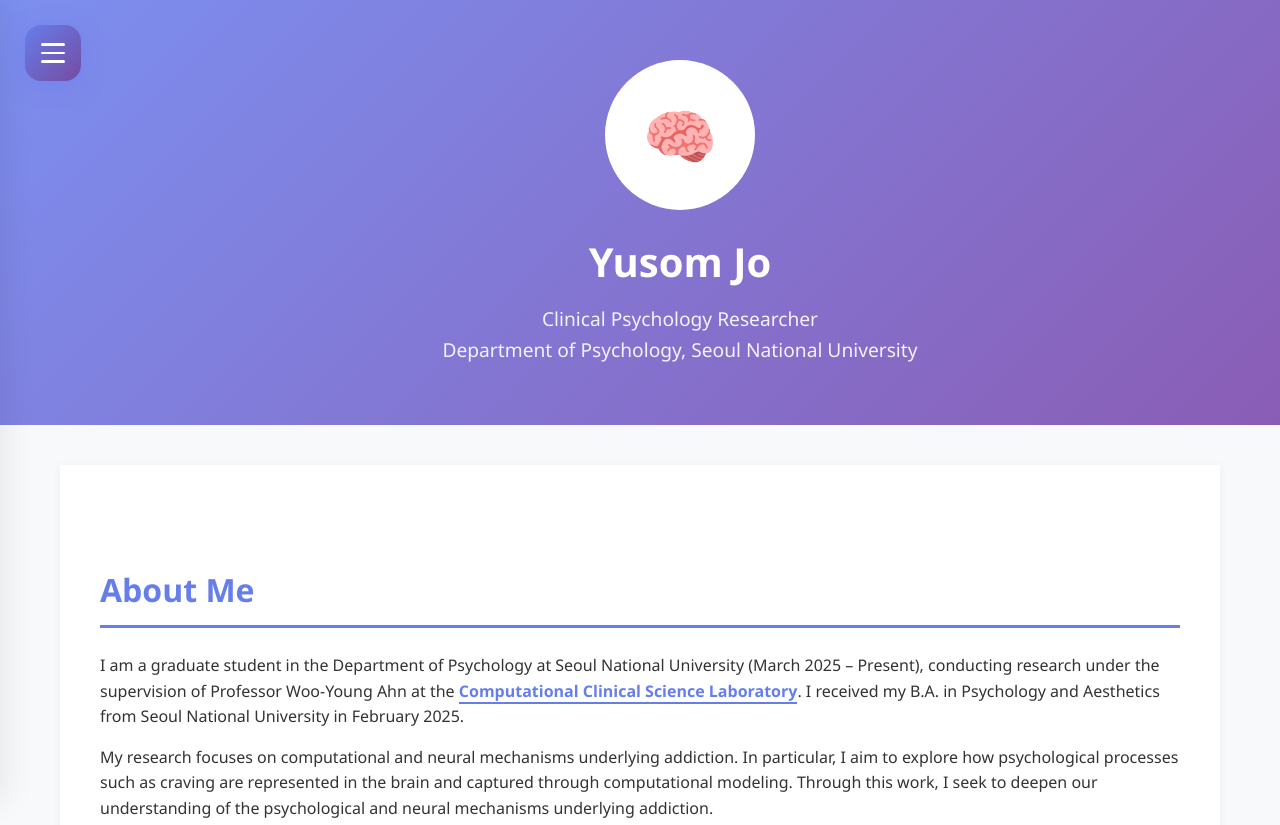
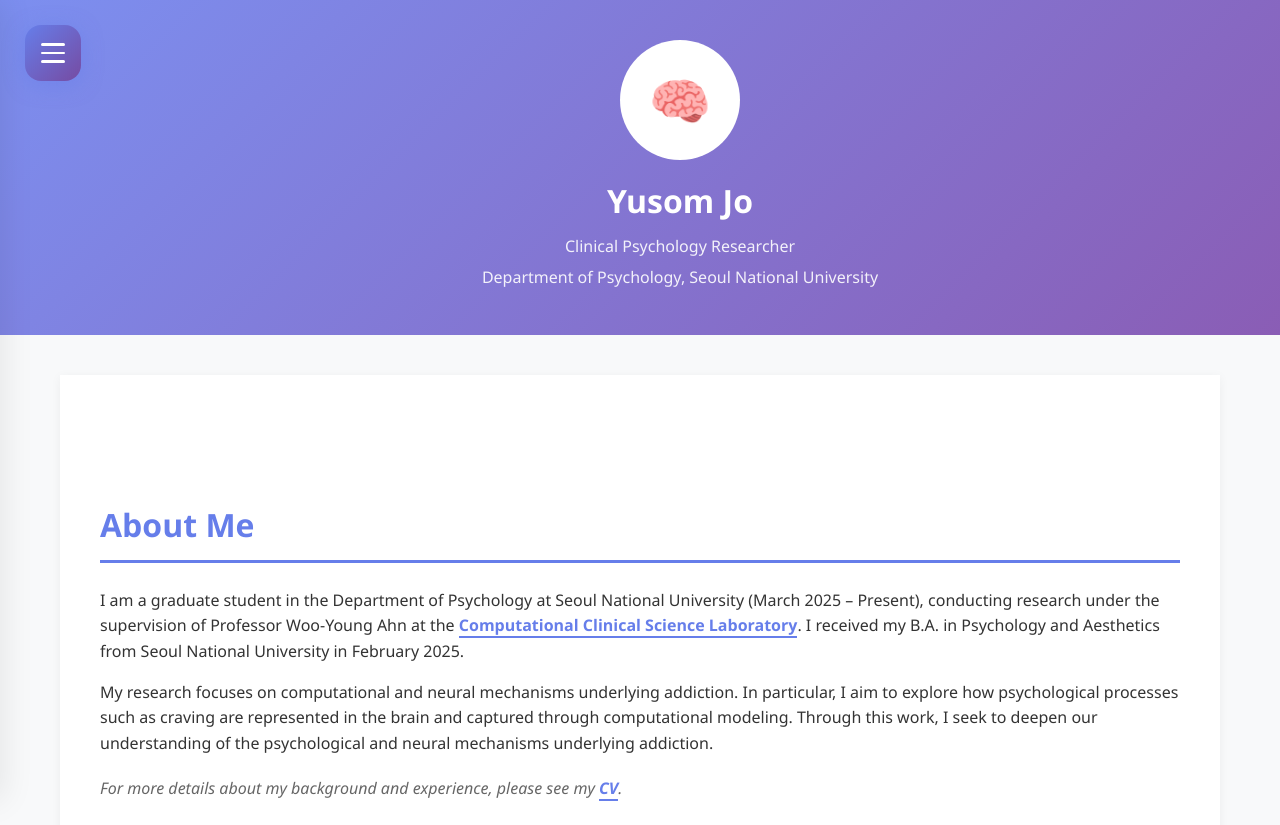
Before and after one commit to 0150362/0150362.github.io, a plain HTML site: page index.html in a window 1280 px wide. Shown: the top 825 px of the page. Drawn offline with Linux system fonts and the light colour scheme.

Commit message:
Update index.html

```diff
--- a/index.html
+++ b/index.html
@@ -21,7 +21,7 @@
         header {
             background: linear-gradient(135deg, #667eea 0%, #764ba2 100%);
             color: white;
-            padding: 60px 20px 60px 100px;
+            padding: 40px 20px 40px 100px;
             text-align: center;
             position: relative;
             overflow: hidden;
@@ -34,15 +34,15 @@
         }
 
         .profile-image {
-            width: 150px;
-            height: 150px;
+            width: 120px;
+            height: 120px;
             border-radius: 50%;
             background-color: #fff;
-            margin: 0 auto 20px;
+            margin: 0 auto 15px;
             display: flex;
             align-items: center;
             justify-content: center;
-            font-size: 60px;
+            font-size: 50px;
             border: 4px solid rgba(255,255,255,0.3);
             overflow: hidden;
         }
@@ -54,13 +54,14 @@
         }
 
         header h1 {
-            font-size: 2.5em;
-            margin-bottom: 10px;
+            font-size: 2em;
+            margin-bottom: 8px;
         }
 
         header p {
-            font-size: 1.2em;
+            font-size: 1em;
             opacity: 0.9;
+            margin-bottom: 5px;
         }
 
         /* 햄버거 메뉴 버튼 */
@@ -256,12 +257,13 @@
 
         /* About Me 섹션 - 전체 화면 */
         #about-me {
-            min-height: calc(100vh - 300px);
+            min-height: calc(100vh - 250px);
             display: flex;
             flex-direction: column;
             justify-content: center;
             margin-bottom: 0;
             border-radius: 0;
+            padding: 30px 40px;
         }
 
         /* 나머지 섹션들 컨테이너 */
```
